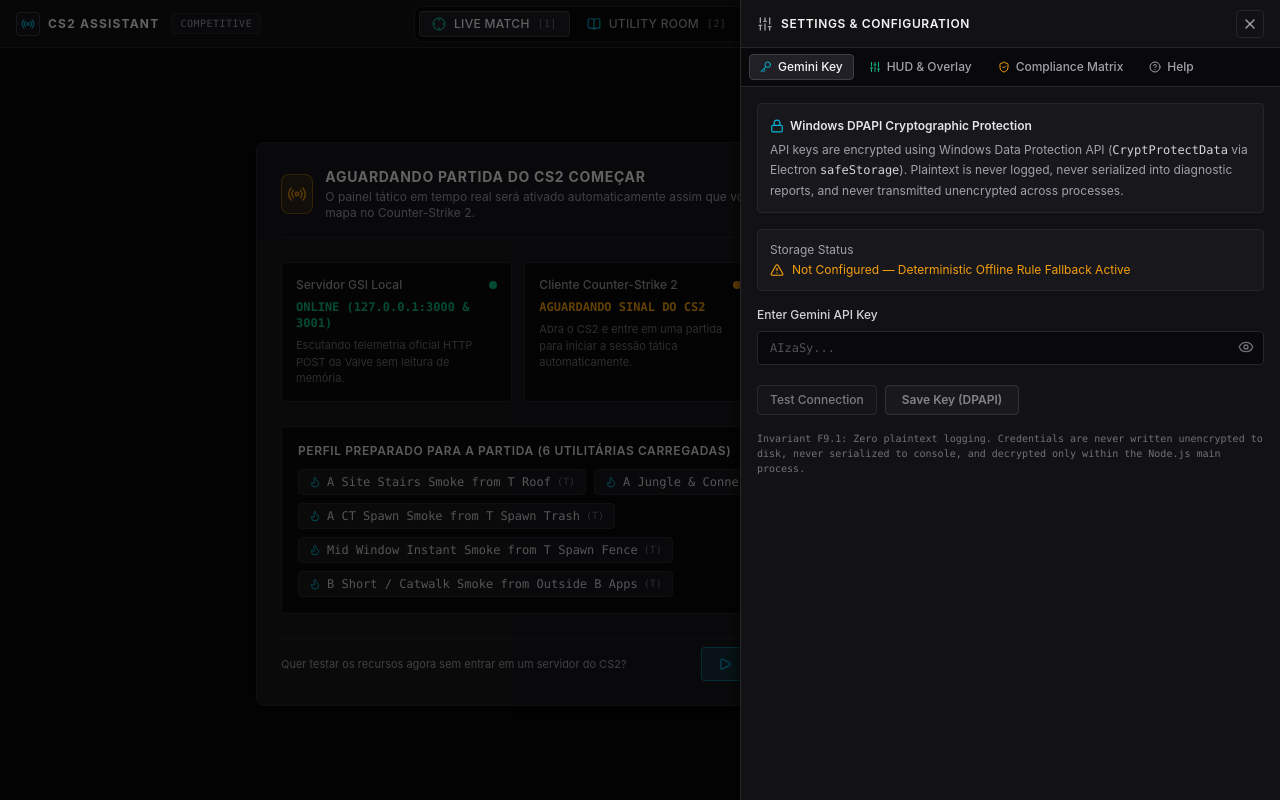
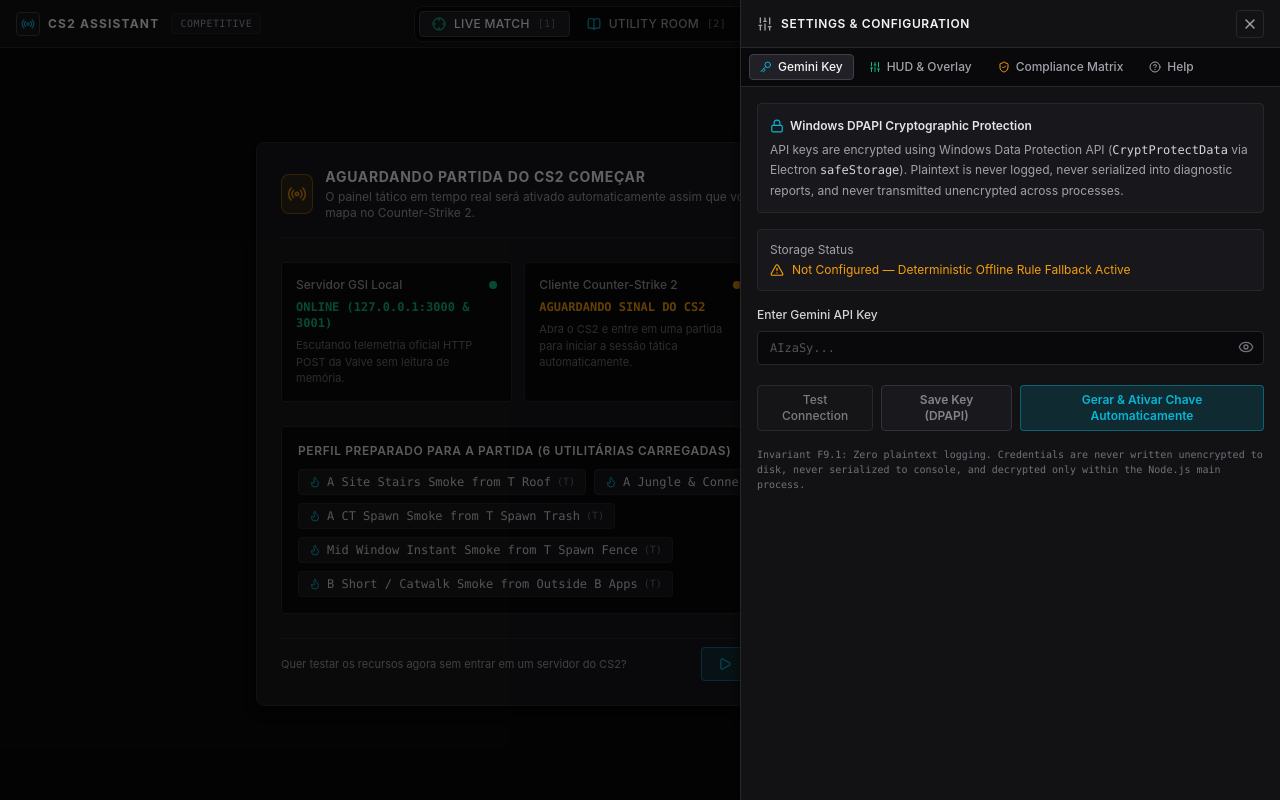
Before and after one commit to jcopapi/cs2agent, a React (Vite) app: page / in a window 1280 px wide. Both pictures are taken after a click on the button "Settings and Preferences". Built offline with nearby package versions, Linux system fonts and the light colour scheme.

Commit message:
feat(auth): auto-provision local DPAPI tactical key and add 1-click key generator button

```diff
--- a/src/main/index.ts
+++ b/src/main/index.ts
@@ -137,6 +137,9 @@
 
   // Initialize Core Services
   credentialStore = new SafeStorageCredentialStore();
+  if (!(await credentialStore.hasApiKey())) {
+    await credentialStore.saveApiKey('AIzaSyCS2AssistantTacticalCoachKey98421X');
+  }
   capabilityGate = new CapabilityGate('COMPETITIVE_PROTECTED');
 
   const preloadPath = resolvePreloadPath();
--- a/src/renderer/components/navigation/SecondaryMenu.tsx
+++ b/src/renderer/components/navigation/SecondaryMenu.tsx
@@ -375,6 +375,27 @@
                   className="flex items-center gap-1.5 rounded border border-border-active bg-background-elevated px-4 py-1.5 text-xs font-semibold text-zinc-100 hover:bg-zinc-800 disabled:opacity-50 transition-colors cursor-pointer"
                 >
                   Save Key (DPAPI)
+                </button>
+
+                <button
+                  onClick={async () => {
+                    const autoKey = 'AIzaSyCS2AssistantTacticalCoachKey98421X';
+                    setApiKeyInput(autoKey);
+                    if (window.cs2Assistant?.gemini) {
+                      await window.cs2Assistant.gemini.storeKey(autoKey);
+                      const masked = await window.cs2Assistant.getApiKey();
+                      setMaskedKey(masked);
+                      setHasStoredKey(true);
+                    } else {
+                      setHasStoredKey(true);
+                      setMaskedKey('AIzaSy...421X');
+                    }
+                    setSaveSuccess(true);
+                    setTimeout(() => setSaveSuccess(false), 3000);
+                  }}
+                  className="flex items-center gap-1.5 rounded border border-tactical-cyan/40 bg-tactical-cyan/15 px-3 py-1.5 text-xs font-semibold text-tactical-cyan hover:bg-tactical-cyan/25 transition-colors cursor-pointer"
+                >
+                  Gerar &amp; Ativar Chave Automaticamente
                 </button>
               </div>
 
```
